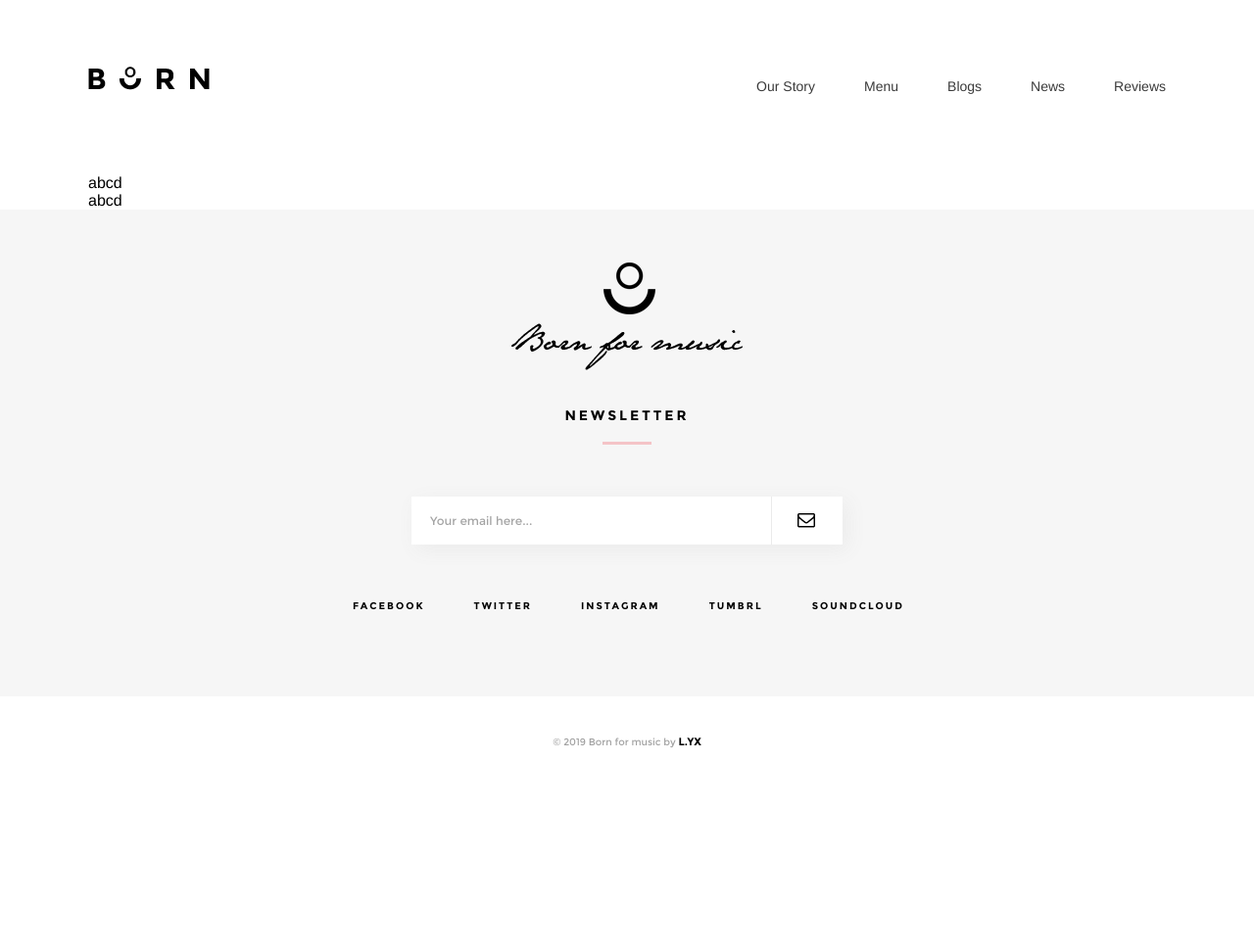
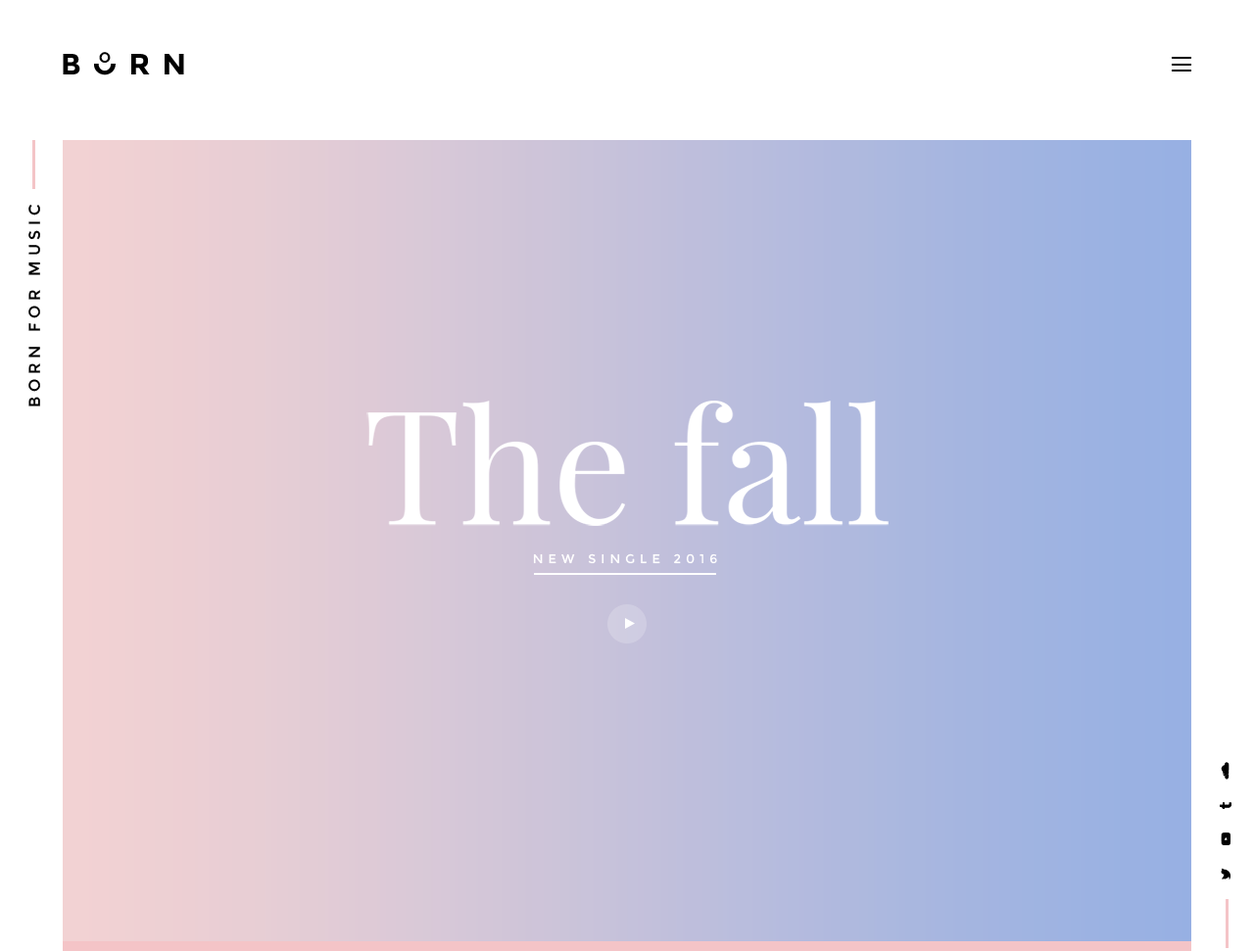
Before and after one commit to LiaoYuxuan/Web, a plain HTML site: page index.html in a window 1280 px wide. Shown: the top 971 px of the page at 98% size. Before the commit the page ends 801 px from the top, so only its background shows below. Drawn offline with Linux system fonts and the light colour scheme.

Commit message:
完成banner图

```diff
--- a/css/common.css
+++ b/css/common.css
@@ -8,48 +8,6 @@
 	src: url('../fonts/Montserrat-Regular.ttf');
 }
 
-.public-header{
-	height: 178px;
-	background: #ffffff;
-}
-
-.public-header .header-logo{
-	float: left;
-	margin-top: 68px;
-}
-
-.public-header .header-logo a{
-	height: 24px;
-	width: 124px;
-	background: url("../img/index-header-logo.png");
-}
-
-.public-header .header-nav{
-	float: right;
-	font-size: 14px;
-}
-
-.public-header .header-nav .item{
-	float: left;
-	margin-top: 80px;
-	margin-left: 50px;
-}
-
-.public-header .header-nav a{
-	color: #3b3b3b;
-}
-
-.public-container{
-	position: relative;
-	margin: 0 auto;
-	width:1100px;
-}
-
-.public-footer{
-	height: 443px;
-	padding-top: 54px;
-	background: #f6f6f6;
-}
 /*将浮动元素居中的方法
 .public-footer .footer-logo{
 	float: left;
@@ -60,6 +18,193 @@
 	left:-118px;
 	background: url("../img/index-footer-logo.png");
 }*/
+
+.index-page-left{
+	/*width: 72px;*/
+	width: 5%;
+	height: 6339px;
+	padding-top: 143px;
+	background: #ffffff;
+	float: left;
+}
+
+.index-page-left .index-page-left-line{
+	width: 3px;
+	height: 50px;
+	margin-left: 33px;
+	background: #f4c4c7;
+}
+
+.index-page-left .index-page-left-text{
+	width: 12px;
+	height: 206px;
+	margin-left: 29px;
+	margin-top: 16px;
+	background: url('../img/index-page-left-text.png');
+}
+
+.index-page-right{
+	/*width: 72px;*/
+	width: 5%;
+	height: 5704px;
+	background: #ffffff;
+	padding-top: 778px;
+	float: left;
+	margin-right: 0;
+}
+
+.index-page-right .index-page-right-text{
+	width: 12px;
+	height: 120px;
+	margin-left: 29px;
+	background: url('../img/index-page-right-text.png');
+}
+
+.index-page-right .index-page-right-line{
+	width: 3px;
+	height: 50px;
+	margin-left: 35px;
+	margin-top: 20px;
+	background: #f4c4c7;
+}
+
+.index-body{
+	/*width: 1375px;*/
+	width: 90%;
+	height: 6482px;
+	float: left;
+}
+
+.public-header{
+	height: 143px;
+	/*width: 1375px;*/
+	width: 100%;
+	float: left;
+	background: #ffffff;
+}
+
+.public-header .header-logo{
+	float: left;
+	margin-top: 53px;
+}
+
+.public-header .header-logo a{
+	height: 24px;
+	width: 124px;
+	background: url("../img/index-header-logo.png");
+}
+
+.public-header .header-menu{
+	float: right;
+	margin-top: 58px;
+	height: 15px;
+	width: 20px;
+	background: url('../img/index-header-menu.png');
+}
+
+.public-container{
+	position: relative;
+	margin: 0 auto;
+	width:1100px;
+}
+
+/*这里的relative是为了使内部元素可以absulute*/
+.index-banner{
+	height: 818px;
+	/*width: 1375px;*/
+	width: 100%;
+	background: #ffffff;
+	float: left;
+	position: relative;
+}
+
+.index-banner .index-banner-bg{
+	height: 818px;
+	/*width: 1375px;*/
+	width: 100%;
+	overflow: hidden;
+}
+
+.index-banner .index-banner-text{
+	height: 178px;
+	width: 533px;
+	position: absolute;
+	top: 266px;
+	left: 50%;
+	margin-left: -266px;
+	background: url('../img/index-banner-text.png');
+}
+
+.index-banner .index-banner-btn{
+	position: absolute;
+	top: 474px;
+	left: 50%;
+	margin-left: -20px;
+
+}
+
+.index-banner .index-banner-btn a{
+	width: 40px;
+	height: 40px;
+	background: url('../img/index-banner-btn.png');
+}
+
+.index-featurealbum{
+	height: 746px;
+	/*width: 1375px;*/
+	width: 100%;
+	background: #f4c4c7;
+	float: left;
+}
+
+.index-biosection{
+	height: 767px;
+	/*width: 1375px;*/
+	width: 100%;
+	background: #a0f9bd;
+	float: left;
+}
+
+.index-release{
+	height: 1388px;
+	/*width: 1375px;*/
+	width: 100%;
+	background: #8d97fa;
+	float: left;
+}
+
+.index-blog{
+	height: 844px;
+	/*width: 1375px;*/
+	width: 100%;
+	background: #f7f498;
+	float: left;
+}
+
+.index-connect{
+	height: 929px;
+	/*width: 1375px;*/
+	width: 100%;
+	background: #fdc1f5;
+	float: left;
+}
+
+.index-instagram{
+	height: 321px;
+	/*width: 1375px;*/
+	width: 100%;
+	background: #f8a8dd;
+	float: left;
+}
+
+.public-footer{
+	height: 390px;
+	/*width: 1375px;*/
+	width: 100%;
+	padding-top: 43px;
+	background: #f6f6f6;
+	float: left;
+}
 
 .public-footer .footer-logo{
 	height: 110px;
@@ -137,11 +282,11 @@
 	background: url('../img/index-footer-email-logo.png');
 }
 
+
 .public-footer .footer-social{
 	height: 68px;
 	width: 660px;
 	margin: 0 auto;
-/*	float: left;*/
 }
 
 .public-footer .footer-social .item{
@@ -159,9 +304,11 @@
 }
 
 .footer-copyright{
-	height: 51px;
-	padding-top: 39px;
-	margin: 0 auto;
+	height: 33px;
+	/*width: 1375px;*/
+	width: 100%;
+	padding-top: 30px;
+	float: left;
 }
 
 .footer-copyright .footer-copyright-text{
--- a/css/reset.css
+++ b/css/reset.css
@@ -18,6 +18,11 @@ img{
 	display: block;
 }
 
+*{
+	margin: 0;
+	padding: 0;
+}
+
 .clearfloat{
 	zoom:1;
 }
--- a/index.html
+++ b/index.html
@@ -1,34 +1,48 @@
 <!DOCTYPE html>
-<html lang="en">
+<html lang="en" style="width: 100%">
 <head>
 	<meta charset="utf-8">
+	<!-- 视口设置,只有在移动端才生效 -->
+	<!-- <meta name="viewport" content="width=1500, user-scalable=yes, initial-scale=1.0, maximum-scale=1.0, minimum-scale=1.0"> -->
+	<!--需要自己手动放大-->
+	<meta name="viewport" content="width=1448, initial-scale=1.0"/>
+	<meta name="apple-mobile-web-app-capable" content="yes">
+	<!--出现右侧空白-->
+<!-- 	<meta http-equiv = "X-UA-Compatible" content = "IE=edge,chrome=1" />
+	<meta name="apple-mobile-web-app-capable" content="yes" />
+	<meta name="apple-touch-fullscreen" content="YES" /> -->
 	<title></title>
+	<link rel="icon" sizes="16x16" href="img/favicon16.ico">
+	<link rel="icon" sizes="32x32" href="img/favicon32.ico">
+	<link rel="icon" sizes="48x48" href="img/favicon48.ico">
+	<link rel="icon" sizes="96x96" href="img/favicon96.png">
+	<link rel="apple-touch-icon-precomposed" sizes="180x180" href="img/favicon180.png">
 	<link rel="stylesheet" href="css/reset.css">
 	<link rel="stylesheet" href="css/common.css">
 	<link rel="stylesheet" href="css/index.css">
 </head>
-<body>
+<body style="width: 100%" min-width=“1200px”>
+	<div class="index-page-left">
+		<div class="index-page-left-line"></div>
+		<div class="index-page-left-text"></div>
+	</div>
+	<div class="index-body">
 		<div class="public-header">
-		<div class="public-container clearfloat">
 			<div class="header-logo"><a href=""></a></div>
-			<ul class="header-nav clearfloat">
-				<li class="item"><a href="">Our Story</a></li>
-				<li class="item"><a href="">Menu</a></li>
-				<li class="item"><a href="">Blogs</a></li>
-				<li class="item"><a href="">News</a></li>
-				<li class="item"><a href="">Reviews</a></li>
-			</ul>
+			<div class="header-menu"></div>
 		</div>
+		<div class="index-banner">
+			<!--此处用width="100%" height="100%"是为了满足不同浏览的图片大小需求-->
+			<div class="index-banner-bg"><img src="img/index-banner-bg.png" alt="banner" width="100%" height="100%"></div>
+			<div class="index-banner-text"></div>
+			<div class="index-banner-btn"><a href=""></a></div>
 		</div>
-	<div class="index-banner"></div>
-	<div class="public-container index-list"></div>
-	<div class="public-container index-pannel">
-		<div class="index-pannel-header">abcd</div>
-	</div>
-	<div class="public-container index-pannel">
-		<div class="index-pannel-header">abcd</div>
-	</div>
-	<div class="index-joinus"></div>
+		<div class="index-featurealbum"></div>
+		<div class="index-biosection"></div>
+		<div class="index-release"></div>
+		<div class="index-blog"></div>
+		<div class="index-connect"></div>
+		<div class="index-instagram"></div>
 		<div class="public-footer">
 			<div class="public-container clearfloat">
 				<div class="footer-logo"></div>
@@ -53,6 +67,10 @@
 		<div class="footer-copyright">
 			<div class="footer-copyright-text">© 2019 Born for music by <a href="">L.YX</a></div>
 		</div>
-
+	</div>
+	<div class="index-page-right">
+		<div class="index-page-right-text"></div>
+		<div class="index-page-right-line"></div>
+	</div>
 </body>
 </html>
```
Also changed, not shown: img/favicon16.ico (added), img/favicon180.png (added), img/favicon32.ico (added), img/favicon48.ico (added), img/favicon96.png (added), img/index-banner-bg.png (added), img/index-banner-btn.png (added), img/index-banner-text.png (added), img/index-header-menu.png (added), img/index-page-left-text.png (added), img/index-page-right-text.png (added). Lines whose indentation alone changed are shown as unchanged.
